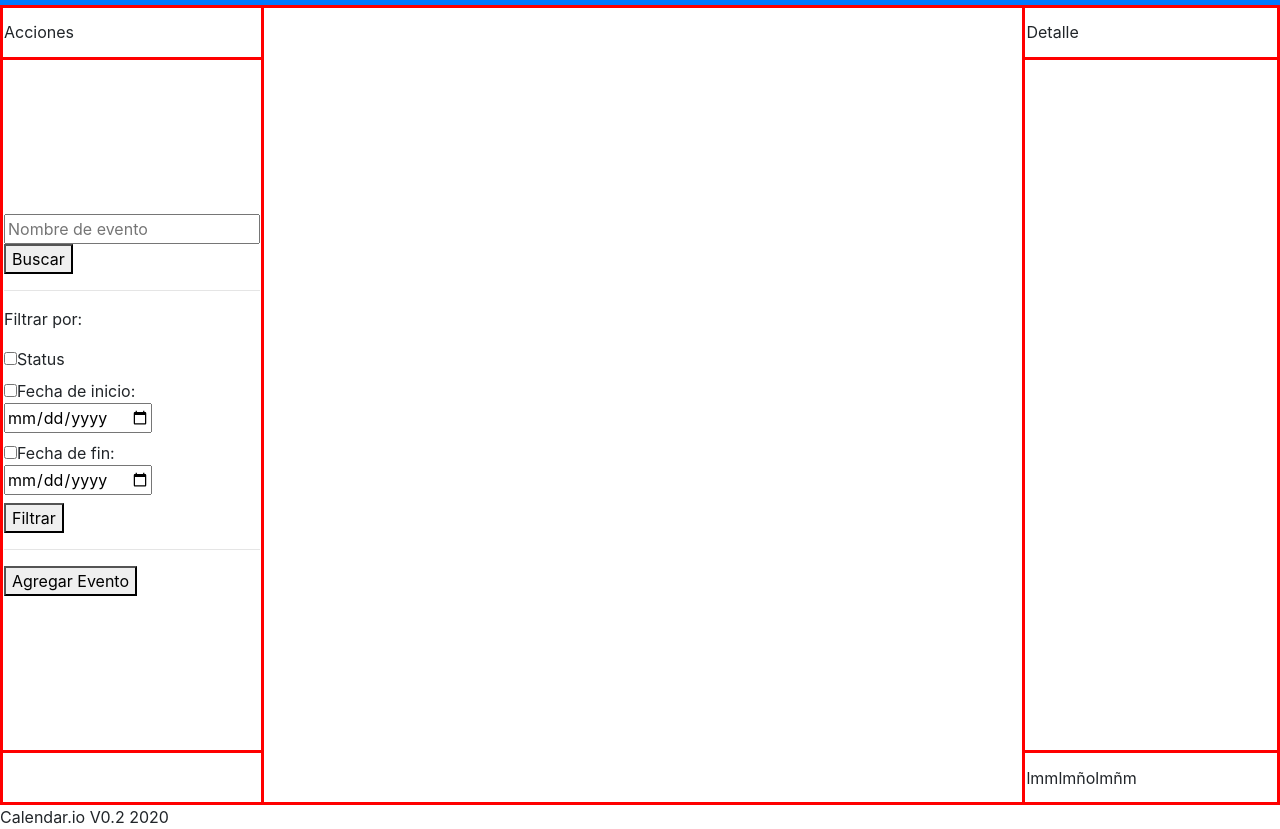
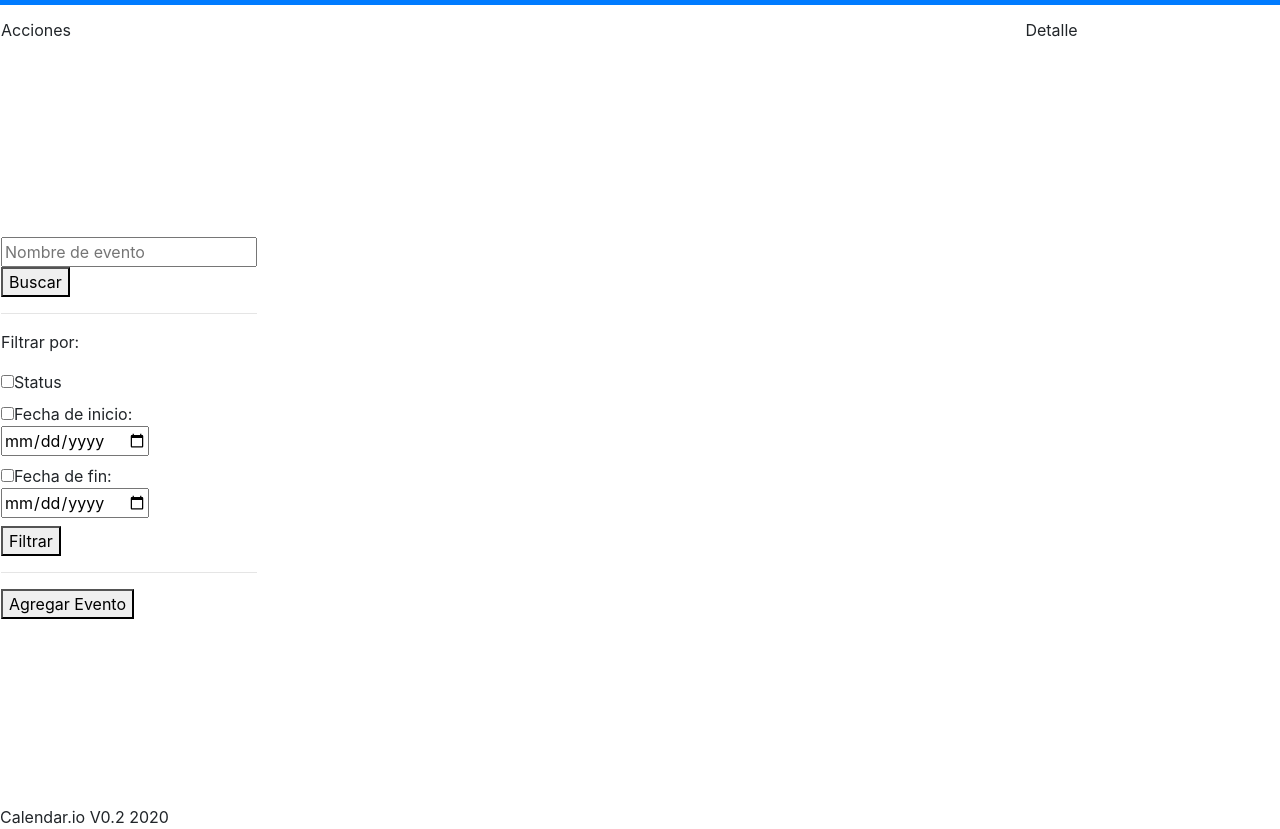
Before and after one commit to JesusVal/BackEndCalendar, a website: page public/calendar.html in a window 1280 px wide. Shown: the part 51-880 px from the top of the page. Drawn offline with nearby package versions, Linux system fonts and the light colour scheme; no server answers.

Commit message:
Style changed a bit

```diff
--- a/public/calendar.html
+++ b/public/calendar.html
@@ -39,9 +39,9 @@
         /* #table_content td:nth-of-type(2){
             border: solid red 2px;
         } */
-        th,td{
+        /* th,td{
              border: solid red 3px;
-        }
+        } */
 
       </style>
 
@@ -118,7 +118,7 @@
             <td>
 
             </td>
-            <td>lmmlmñolmñm</td>
+            <!-- <td>lmmlmñolmñm</td> -->
         </tr>
     </table>
 
```
